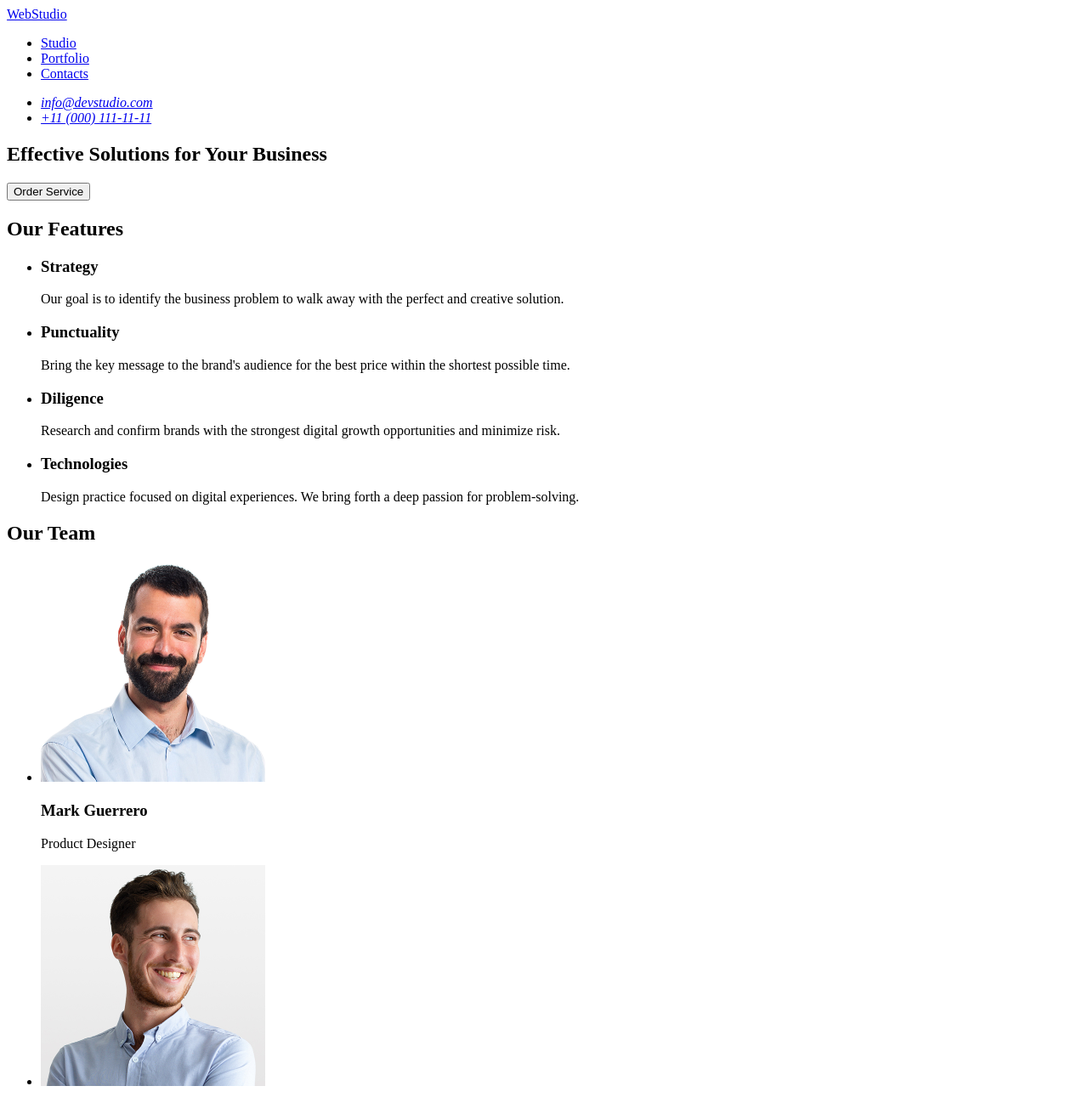
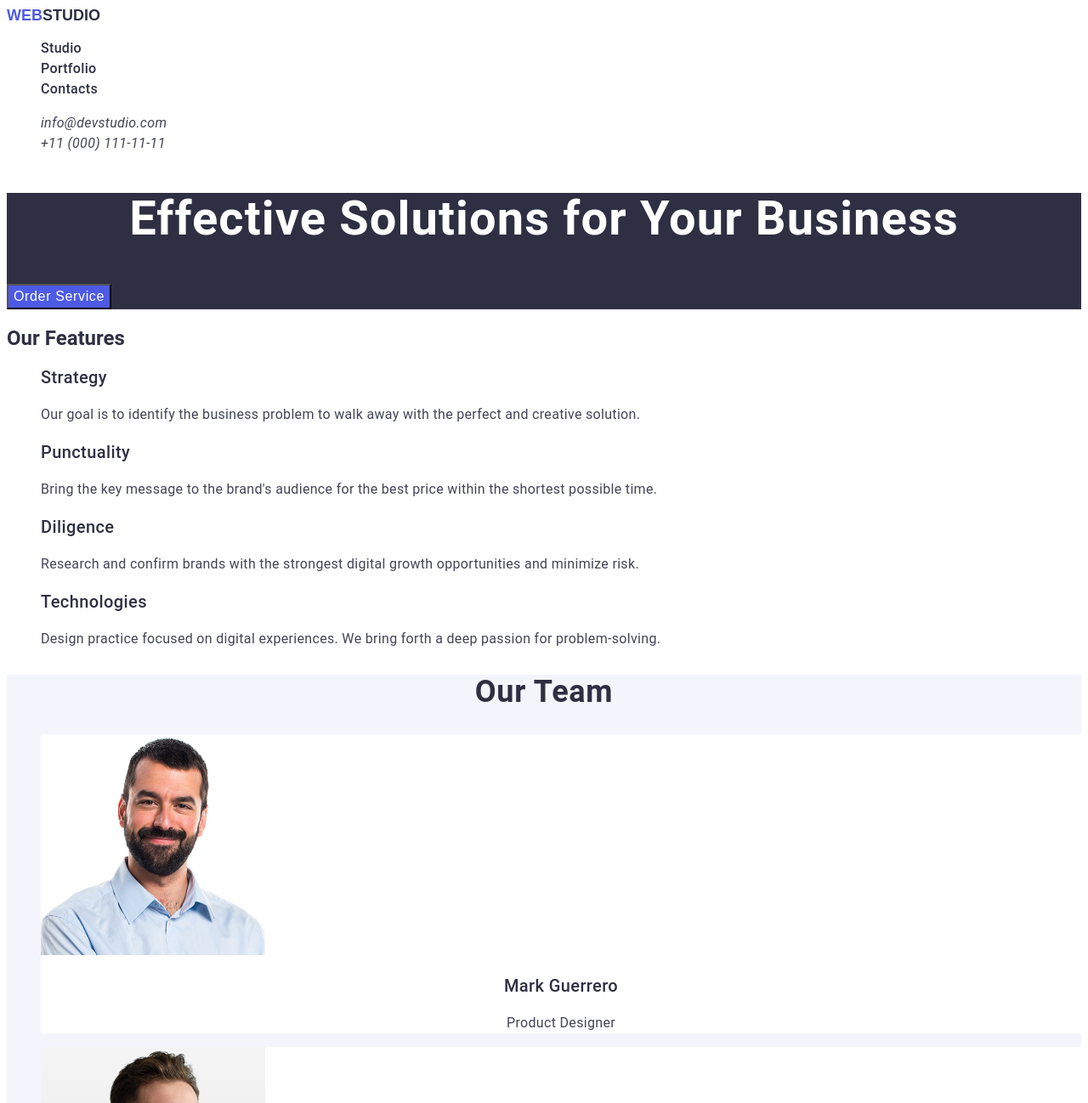
Before and after one commit to zhannashost-code/goit-markup-hw-02, a plain HTML site: page index.html in a window 1280 px wide. Shown: the top 1298 px of the page at 85% size. Drawn offline with Linux system fonts and the light colour scheme.

Commit message:
Add css files and other changes

```diff
--- a/css/styles.css
+++ b/css/styles.css
@@ -0,0 +1,141 @@
+body {
+    font-family: "Roboto", sans-serif;
+    color: #2E2F42;
+    background-color: #FFFFFF;
+}
+
+a {
+    text-decoration: none;
+    color: inherit;
+}
+
+ul,
+ol {
+    list-style: none;
+}
+
+.logo {
+    font-family: "Raleway", sans-serif;
+    font-weight: 700;
+    font-size: 18px;
+    line-height: 1.16667;
+    text-transform: uppercase;
+
+}
+
+.logo-accent {
+    color: #4D5AE5;
+}
+
+.nav-list {
+    color: #2E2F42;
+    font-weight: 500;
+    font-size: 16px;
+    line-height: 1.5;
+    letter-spacing: 0.02em;
+    font-style: medium;
+}
+
+.nav-link:hover,
+.nav-link:focus {
+    color: #4D5AE5;
+}
+
+.header-address {
+    color: #434455;
+    line-height: 1.5;
+    font-weight: 400;
+    font-size: 16px;
+    letter-spacing: 0.02em;
+}
+
+.address-link:hover,
+.address-link:focus {
+    color: #4D5AE5;
+}
+
+.main {
+    background-color: #2E2F42;
+}
+
+.main-title {
+    color: #FFFFFF;
+    font-weight: 700;
+    font-size: 56px;
+    line-height: 1.07143;
+    letter-spacing: 0.02em;
+    text-align: center;
+}
+
+.main-button {
+    color: #FFFFFF;
+    background-color: #4D5AE5;
+    font-weight: 500;
+    font-size: 16px;
+    line-height: 1.5;
+    letter-spacing: 0.04em;
+    cursor: pointer;
+}
+
+.features-text {
+    font-weight: 400;
+    font-size: 16px;
+    line-height: 1.5;
+    letter-spacing: 0.02em;
+    color: #434455;
+}
+
+.features-name {
+    font-weight: 500;
+    font-size: 20px;
+    line-height: 1.2;
+    letter-spacing: 0.02em;
+}
+
+.team {
+    background-color: #F4F4FD;
+}
+
+.team-title {
+    font-weight: 700;
+    font-size: 36px;
+    line-height: 1.11111;
+    letter-spacing: 0.02em;
+    text-align: center;
+}
+
+.team-name {
+    font-weight: 500;
+    font-size: 20px;
+    line-height: 1.2;
+    letter-spacing: 0.02em;
+    text-align: center;
+}
+
+.team-text {
+    font-weight: 400;
+    font-size: 16px;
+    line-height: 1.5;
+    letter-spacing: 0.02em;
+    text-align: center;
+    color: #434455;
+}
+
+.team-item {
+    background-color: #FFFFFF;
+}
+
+
+
+
+. .footer-logo {
+    font-family: "Raleway", sans-serif;
+    font-weight: 700;
+    font-size: 18px;
+    color: #F4F4FD;
+}
+
+footer {
+    background-color: #2E2F42;
+    color: #F4F4FD;
+}
--- a/index.html
+++ b/index.html
@@ -7,117 +7,133 @@
     <link rel="stylesheet" href="./css/styles.css" />
   </head>
   <body>
-    <header>
-      <nav>
-        <a href="./index.html">WebStudio</a>
-        <ul>
-          <li><a href="./index.html">Studio</a></li>
-          <li><a href="./index.html">Portfolio</a></li>
-          <li><a href="./index.html">Contacts</a></li>
+    <header class="page-header">
+      <nav class="header-nav">
+        <a href="./index.html" class="logo"
+          ><span class="logo-accent">Web</span>Studio</a
+        >
+        <ul class="nav-list">
+          <li class="nav-item">
+            <a href="./index.html" class="nav-link">Studio</a>
+          </li>
+          <li class="nav-item">
+            <a href="./index.html" class="nav-link">Portfolio</a>
+          </li>
+          <li class="nav-item">
+            <a href="./index.html" class="nav-link">Contacts</a>
+          </li>
         </ul>
       </nav>
-      <address>
-        <ul>
-          <li><a href="mailto:info@devstudio.com">info@devstudio.com</a></li>
-          <li><a href="tel:+110001111111">+11 (000) 111-11-11</a></li>
+      <address class="header-address">
+        <ul class="address-list">
+          <li class="address-item">
+            <a href="mailto:info@devstudio.com" class="address-link"
+              >info@devstudio.com</a
+            >
+          </li>
+          <li class="address-item">
+            <a href="tel:+110001111111" class="address-link"
+              >+11 (000) 111-11-11</a
+            >
+          </li>
         </ul>
       </address>
     </header>
     <main>
-      <section>
-        <h1>Effective Solutions for Your Business</h1>
-        <button type="button">Order Service</button>
+      <section class="main">
+        <h1 class="main-title">Effective Solutions for Your Business</h1>
+        <button type="button" class="main-button">Order Service</button>
       </section>
-      <section>
-        <h2>Our Features</h2>
-        <ul>
-          <li>
-            <h3>Strategy</h3>
-            <p>
+      <section class="features">
+        <h2 class="features-title">Our Features</h2>
+        <ul class="features-list">
+          <li class="features-item">
+            <h3 class="features-name">Strategy</h3>
+            <p class="features-text">
               Our goal is to identify the business problem to walk away with the
               perfect and creative solution.
             </p>
           </li>
           <li>
-            <h3>Punctuality</h3>
-            <p>
+            <h3 class="features-name">Punctuality</h3>
+            <p class="features-text">
               Bring the key message to the brand's audience for the best price
               within the shortest possible time.
             </p>
           </li>
           <li>
-            <h3>Diligence</h3>
-            <p>
+            <h3 class="features-name">Diligence</h3>
+            <p class="features-text">
               Research and confirm brands with the strongest digital growth
               opportunities and minimize risk.
             </p>
           </li>
           <li>
-            <h3>Technologies</h3>
-            <p>
+            <h3 class="features-name">Technologies</h3>
+            <p class="features-text">
               Design practice focused on digital experiences. We bring forth a
               deep passion for problem-solving.
             </p>
           </li>
         </ul>
       </section>
-      <section>
-        <h2>Our Team</h2>
-        <ul>
-          <li>
+      <section class="team">
+        <h2 class="team-title">Our Team</h2>
+        <ul class="team-list">
+          <li class="team-item">
             <img
               src="./images/img-1.jpg"
               alt="Mark Guerrero"
               width="264"
               height="260"
             />
-            <h3>Mark Guerrero</h3>
-            <p>Product Designer</p>
+            <h3 class="team-name">Mark Guerrero</h3>
+            <p class="team-text">Product Designer</p>
           </li>
-          <li>
+          <li class="team-item">
             <img
               src="./images/img-2.jpg"
               alt="Tom Ford"
               width="264"
               height="260"
             />
-            <h3>Tom Ford</h3>
-            <p>Frontend Developer</p>
+            <h3 class="team-name">Tom Ford</h3>
+            <p class="team-text">Frontend Developer</p>
           </li>
-          <li>
+          <li class="team-item">
             <img
               src="./images/img-3.jpg"
               alt="Camila Garcia"
               width="264"
               height="260"
             />
-            <h3>Camila Garcia</h3>
-            <p>Marketing</p>
+            <h3 class="team-name">Camila Garcia</h3>
+            <p class="team-text">Marketing</p>
           </li>
-          <li>
+          <li class="team-item">
             <img
               src="./images/img-4.jpg"
               alt="Daniel Wilson"
               width="264"
               height="260"
             />
-            <h3>Daniel Wilson</h3>
-            <p>UI Designer</p>
+            <h3 class="team-name">Daniel Wilson</h3>
+            <p class="team-text">UI Designer</p>
           </li>
         </ul>
       </section>
-      <section>
-        <h2>Our Portfolio</h2>
-        <ul>
-          <li>
+      <section class="portfolio">
+        <h2 class="portfolio-title">Our Portfolio</h2>
+        <ul class="portfolio-list">
+          <li class="portfolio-item">
             <img
               src="./images/portf-1.jpg"
               alt="Banking App"
               width="360"
               height="300"
             />
-            <h3>Banking App</h3>
-            <p>App</p>
+            <h3 class="portfolio-name">Banking App</h3>
+            <p class="portfolio-text">App</p>
           </li>
           <li>
             <img
@@ -126,8 +142,8 @@
               width="360"
               height="300"
             />
-            <h3>Cashless Payment</h3>
-            <p>Marketing</p>
+            <h3 class="portfolio-name">Cashless Payment</h3>
+            <p class="portfolio-text">Marketing</p>
           </li>
           <li>
             <img
@@ -136,8 +152,8 @@
               width="360"
               height="300"
             />
-            <h3>Meditation App</h3>
-            <p>App</p>
+            <h3 class="portfolio-name">Meditation App</h3>
+            <p class="portfolio-text">App</p>
           </li>
           <li>
             <img
@@ -146,35 +162,37 @@
               width="360"
               height="300"
             />
-            <h3>Taxi Service</h3>
-            <p>Marketing</p>
+            <h3 class="portfolio-name">Taxi Service</h3>
+            <p class="portfolio-text">Marketing</p>
           </li>
           <li>
             <img
-              src="./images/portf-4.jpg"
+              src="./images/portf-5.jpg"
               alt="Screen Illustrations"
               width="360"
               height="300"
             />
-            <h3>Screen Illustrations</h3>
-            <p>Design</p>
+            <h3 class="portfolio-name">Screen Illustrations</h3>
+            <p class="portfolio-text">Design</p>
           </li>
           <li>
             <img
-              src="./images/portf-4.jpg"
+              src="./images/portf-6.jpg"
               alt="Online Courses"
               width="360"
               height="300"
             />
-            <h3>Online Courses</h3>
-            <p>Marketing</p>
+            <h3 class="portfolio-name">Online Courses</h3>
+            <p class="portfolio-text">Marketing</p>
           </li>
         </ul>
       </section>
     </main>
-    <footer>
-      <a href="./index.html">WebStudio</a>
-      <p>
+    <footer class="page-footer">
+      <a href="./index.html" class="footer-logo"
+        ><span class="logo-accent">Web</span>Studio</a
+      >
+      <p class="footer-text">
         Increase the flow of customers and sales for your business with digital
         marketing & growth solutions.
       </p>
```
